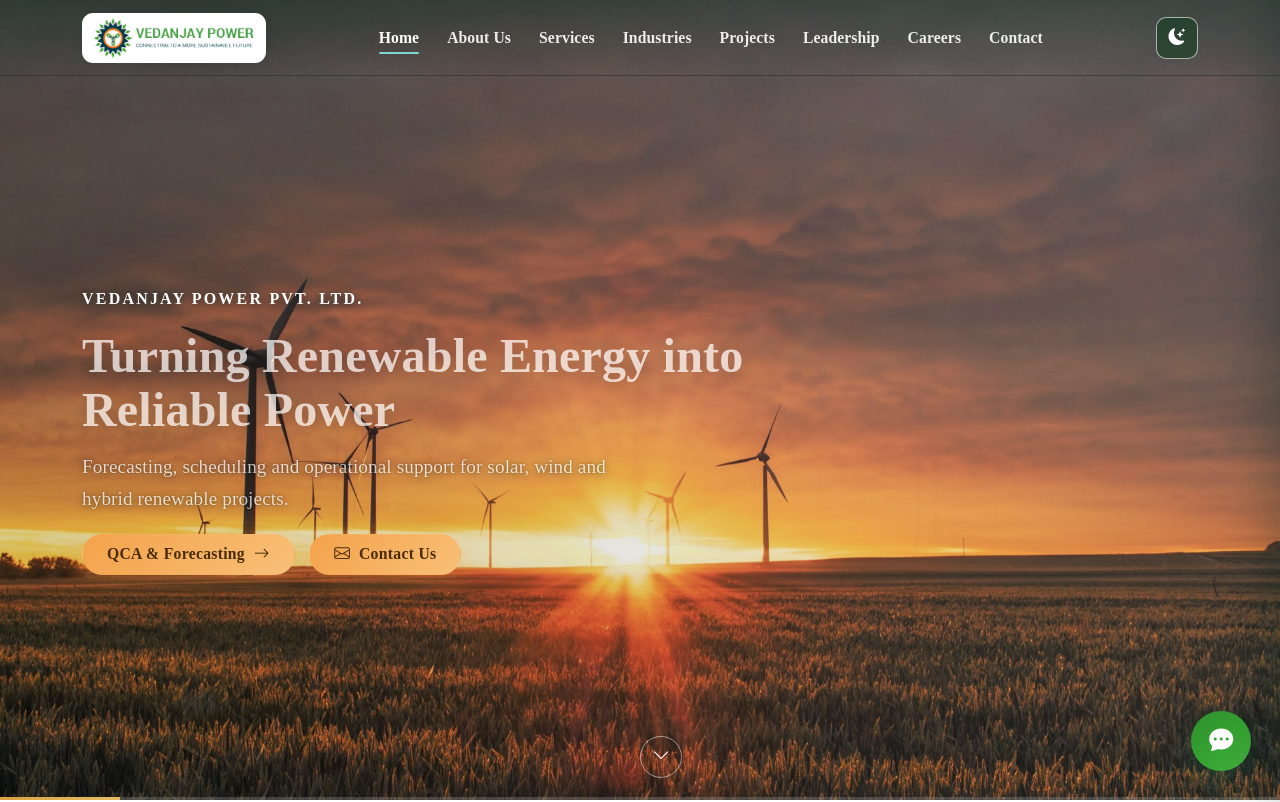
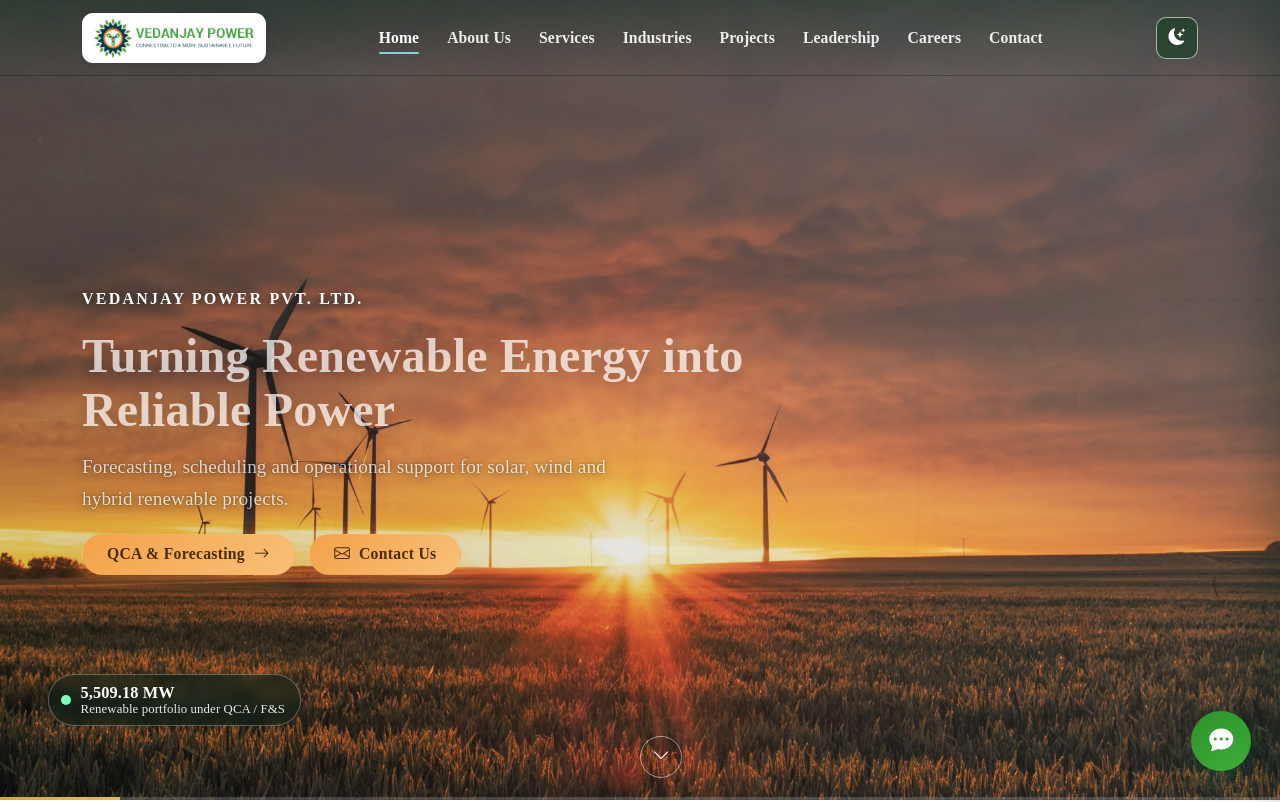
Before and after one commit to RutujaPawar234/vedanjay-power-website, a React (Vite) app: page / in a window 1280 px wide. Shown: the top 802 px of the page. Built offline with nearby package versions, Linux system fonts and the light colour scheme.

Commit message:
Add animated hero overlay (energy-flow + particles) and live 5,509 MW portfolio badge

```diff
--- a/src/components/Hero.jsx
+++ b/src/components/Hero.jsx
@@ -1,36 +1,11 @@
 import { useCallback, useEffect, useRef, useState } from 'react';
 import { Link } from 'react-router-dom';
 import { HERO_SCENES } from '../data/homeData.js';
+import { PORTFOLIO_TOTAL_MW } from '../data/portfolioData.js';
 import HeroScene from './HeroScene.jsx';
+import HeroFX from './HeroFX.jsx';
 
 const INTERVAL = 3200;
-
-/**
- * Decorative grid + energy-flow overlay (subtle, non-interactive).
- */
-function EnergyGridOverlay() {
-  return (
-    <svg
-      className="hero__grid"
-      viewBox="0 0 1440 800"
-      preserveAspectRatio="xMidYMid slice"
-      aria-hidden="true"
-      focusable="false"
-    >
-      <defs>
-        <linearGradient id="heroLine" x1="0" y1="0" x2="1" y2="1">
-          <stop offset="0%" stopColor="#7fd6cf" stopOpacity="0.0" />
-          <stop offset="50%" stopColor="#7fd6cf" stopOpacity="0.45" />
-          <stop offset="100%" stopColor="#7fd6cf" stopOpacity="0.0" />
-        </linearGradient>
-      </defs>
-      <g fill="none" stroke="url(#heroLine)" strokeWidth="2" className="hero__flowlines">
-        <path d="M-40 620 L360 620 L520 460 L900 460 L1040 300 L1500 300" />
-        <path d="M-40 180 L300 180 L440 340 L860 340 L1000 500 L1500 500" />
-      </g>
-    </svg>
-  );
-}
 
 export default function Hero() {
   const [active, setActive] = useState(0);
@@ -94,7 +69,16 @@ export default function Hero() {
           </div>
         ))}
         <div className="hero__overlay" />
-        <EnergyGridOverlay />
+        <HeroFX />
+      </div>
+
+      {/* Live portfolio badge (real managed QCA/F&S figure) */}
+      <div className="hero__badge" aria-hidden="true">
+        <span className="hero__badge-dot" />
+        <span className="hero__badge-text">
+          <strong>{PORTFOLIO_TOTAL_MW} MW</strong>
+          Renewable portfolio under QCA / F&amp;S
+        </span>
       </div>
 
       {/* Slide progress indicator */}
--- /dev/null
+++ b/src/components/HeroFX.jsx
@@ -0,0 +1,64 @@
+/* ============================================================
+   Hero animated overlay — subtle renewable-energy motion layered
+   over the real photo (no 3D library, respects reduced-motion via
+   CSS). Energy-flow lines with travelling pulses + floating
+   particles. Purely decorative.
+   ============================================================ */
+
+const PARTICLES = [
+  { cx: 120, cy: 140, r: 2.4, d: '0s', dur: '7s' },
+  { cx: 320, cy: 520, r: 3, d: '1.2s', dur: '9s' },
+  { cx: 560, cy: 220, r: 2, d: '0.6s', dur: '8s' },
+  { cx: 780, cy: 620, r: 2.6, d: '2s', dur: '10s' },
+  { cx: 980, cy: 160, r: 2.2, d: '0.9s', dur: '7.5s' },
+  { cx: 1180, cy: 480, r: 3, d: '1.6s', dur: '9.5s' },
+  { cx: 1320, cy: 260, r: 2, d: '0.3s', dur: '8.5s' },
+  { cx: 440, cy: 700, r: 2.4, d: '2.4s', dur: '11s' },
+  { cx: 700, cy: 380, r: 2, d: '1s', dur: '8s' },
+  { cx: 1050, cy: 640, r: 2.6, d: '0.5s', dur: '9s' },
+];
+
+export default function HeroFX() {
+  return (
+    <svg
+      className="hero__fx"
+      viewBox="0 0 1440 800"
+      preserveAspectRatio="xMidYMid slice"
+      aria-hidden="true"
+      focusable="false"
+    >
+      <defs>
+        <linearGradient id="fxLine" x1="0" y1="0" x2="1" y2="1">
+          <stop offset="0%" stopColor="#7fd6cf" stopOpacity="0" />
+          <stop offset="50%" stopColor="#7fd6cf" stopOpacity="0.5" />
+          <stop offset="100%" stopColor="#7fd6cf" stopOpacity="0" />
+        </linearGradient>
+        <radialGradient id="fxDot" cx="50%" cy="50%" r="50%">
+          <stop offset="0%" stopColor="#ffe6a6" />
+          <stop offset="100%" stopColor="#e6bb63" stopOpacity="0" />
+        </radialGradient>
+      </defs>
+
+      {/* Energy-flow lines */}
+      <g fill="none" stroke="url(#fxLine)" strokeWidth="2">
+        <path id="fx1" d="M-40 620 L360 620 L520 460 L900 460 L1040 300 L1500 300" className="hero__fx-line" />
+        <path id="fx2" d="M-40 180 L300 180 L440 340 L860 340 L1000 500 L1500 500" className="hero__fx-line hero__fx-line--2" />
+        <path id="fx3" d="M-40 420 L520 420 L680 300 L1080 300 L1240 520 L1500 520" className="hero__fx-line hero__fx-line--3" />
+      </g>
+
+      {/* Travelling energy pulses along the lines */}
+      <g>
+        <circle r="9" fill="url(#fxDot)"><animateMotion dur="5s" repeatCount="indefinite" rotate="auto"><mpath href="#fx1" /></animateMotion></circle>
+        <circle r="8" fill="url(#fxDot)"><animateMotion dur="6.2s" begin="1.4s" repeatCount="indefinite" rotate="auto"><mpath href="#fx2" /></animateMotion></circle>
+        <circle r="8" fill="url(#fxDot)"><animateMotion dur="5.6s" begin="0.8s" repeatCount="indefinite" rotate="auto"><mpath href="#fx3" /></animateMotion></circle>
+      </g>
+
+      {/* Floating particles */}
+      <g fill="#a9e7df" className="hero__fx-particles">
+        {PARTICLES.map((p, i) => (
+          <circle key={i} cx={p.cx} cy={p.cy} r={p.r} style={{ animationDelay: p.d, animationDuration: p.dur }} />
+        ))}
+      </g>
+    </svg>
+  );
+}
--- a/src/styles/home.css
+++ b/src/styles/home.css
@@ -1131,3 +1131,43 @@
 .areas-map__badge-label { font-size: 1rem; font-weight: 700; color: var(--vp-ink); margin-top: 0.2rem; }
 .areas-map__badge-sub { font-size: 0.86rem; color: var(--vp-gold-500); font-weight: 700; margin-top: 0.15rem; }
 :root[data-theme="dark"] .areas-map__badge { background: rgba(20,33,27,0.8); }
+
+/* ---------------------------------------------------------------
+   HERO ANIMATED OVERLAY (light) + LIVE PORTFOLIO BADGE
+--------------------------------------------------------------- */
+.hero__fx { position: absolute; inset: 0; z-index: -1; width: 100%; height: 100%; opacity: 0.9; }
+.hero__fx-line { stroke-dasharray: 10 14; animation: vp-dash-flow 6s linear infinite; }
+.hero__fx-line--2 { animation-duration: 8s; }
+.hero__fx-line--3 { animation-duration: 7s; }
+.hero__fx-particles circle {
+  animation-name: vp-particle; animation-iteration-count: infinite;
+  animation-timing-function: ease-in-out; opacity: 0.5;
+}
+@keyframes vp-particle {
+  0%, 100% { transform: translateY(0); opacity: 0.35; }
+  50% { transform: translateY(-18px); opacity: 0.85; }
+}
+
+.hero__badge {
+  position: absolute; left: clamp(1rem, 4vw, 3rem); bottom: 4.6rem; z-index: 2;
+  display: inline-flex; align-items: center; gap: 0.6rem;
+  background: rgba(6, 32, 23, 0.45); backdrop-filter: blur(6px);
+  border: 1px solid rgba(255, 255, 255, 0.28); border-radius: 999px;
+  padding: 0.5rem 0.95rem 0.5rem 0.75rem; color: #fff;
+}
+.hero__badge-dot {
+  width: 10px; height: 10px; flex: 0 0 auto; border-radius: 50%; background: #7dffbf;
+  animation: vp-badge-pulse 2s infinite;
+}
+.hero__badge-text { display: flex; flex-direction: column; line-height: 1.18; font-size: 0.8rem; color: rgba(255, 255, 255, 0.9); }
+.hero__badge-text strong { font-size: 1.02rem; color: #fff; }
+@keyframes vp-badge-pulse {
+  0% { box-shadow: 0 0 0 0 rgba(125, 255, 191, 0.55); }
+  70% { box-shadow: 0 0 0 11px rgba(125, 255, 191, 0); }
+  100% { box-shadow: 0 0 0 0 rgba(125, 255, 191, 0); }
+}
+.hero--right .hero__badge { left: auto; right: clamp(1rem, 4vw, 3rem); }
+@media (max-width: 991.98px) { .hero__badge { display: none; } }
+@media (prefers-reduced-motion: reduce) {
+  .hero__fx-line, .hero__fx-particles circle, .hero__badge-dot { animation: none; }
+}
```
